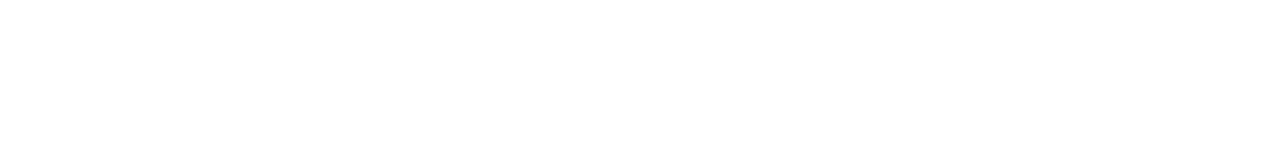
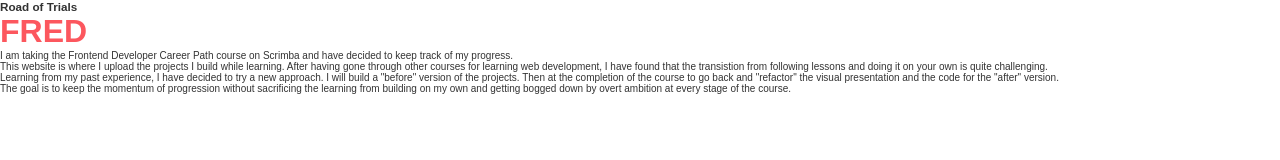
Before and after one commit to CodeCre8/roadoftrials, a plain HTML site: page index.html in a window 1280 px wide. Drawn offline with Linux system fonts and the light colour scheme.

Commit message:
Updated the content on the homepage and decided on how to build the website.

```diff
--- a/index.html
+++ b/index.html
@@ -10,7 +10,12 @@
 <body>
   <div id="wrapper">
     <header id="header">
-      <h1></h1>
+      <h3>Road of Trials</h3>
+      <h1>FRED</h1>
+      <p>I am taking the Frontend Developer Career Path course on Scrimba and have decided to keep track of my progress.</p>
+      <p>This website is where I upload the projects I build while learning. After having gone through other courses for learning web development, I have found that the transistion from following lessons and doing it on your own is quite challenging.</p>
+      <p>Learning from my past experience, I have decided to try a new approach. I will build a "before" version of the projects. Then at the completion of the course to go back and "refactor" the visual presentation and the code for the "after" version.</p>
+      <p>The goal is to keep the momentum of progression without sacrificing the learning from building on my own and getting bogged down by overt ambition at every stage of the course.</p>
     </header>
     <main>
       <section class="section-one">
```
Also changed, not shown: modual1-3/index.html (+2 -2 lines).
